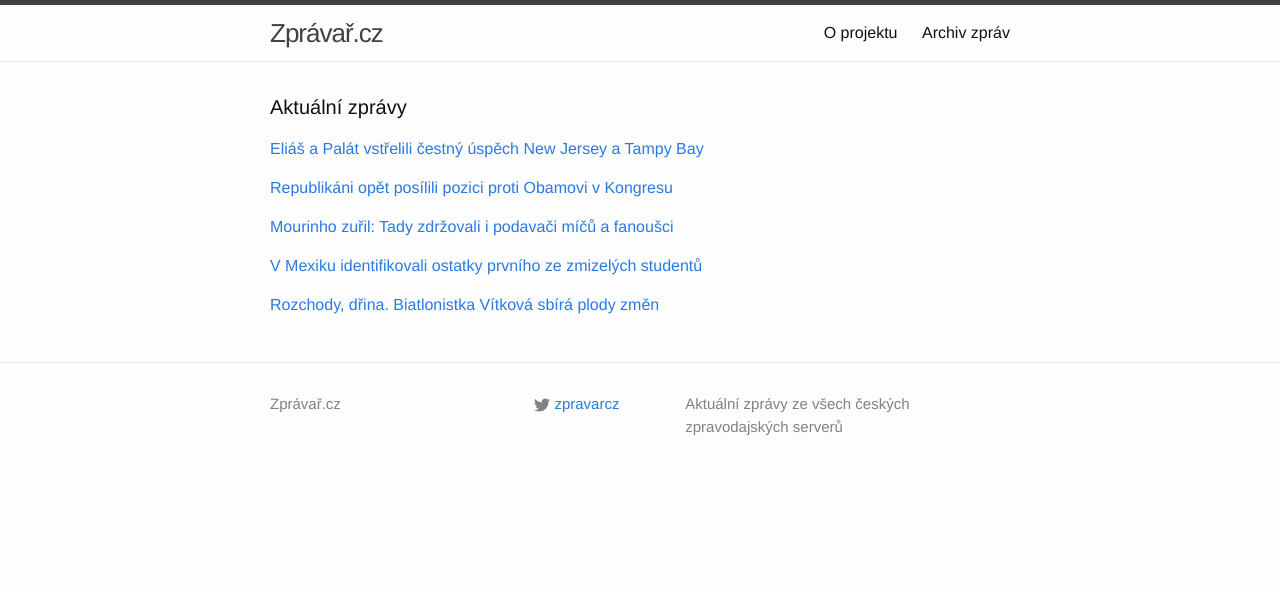
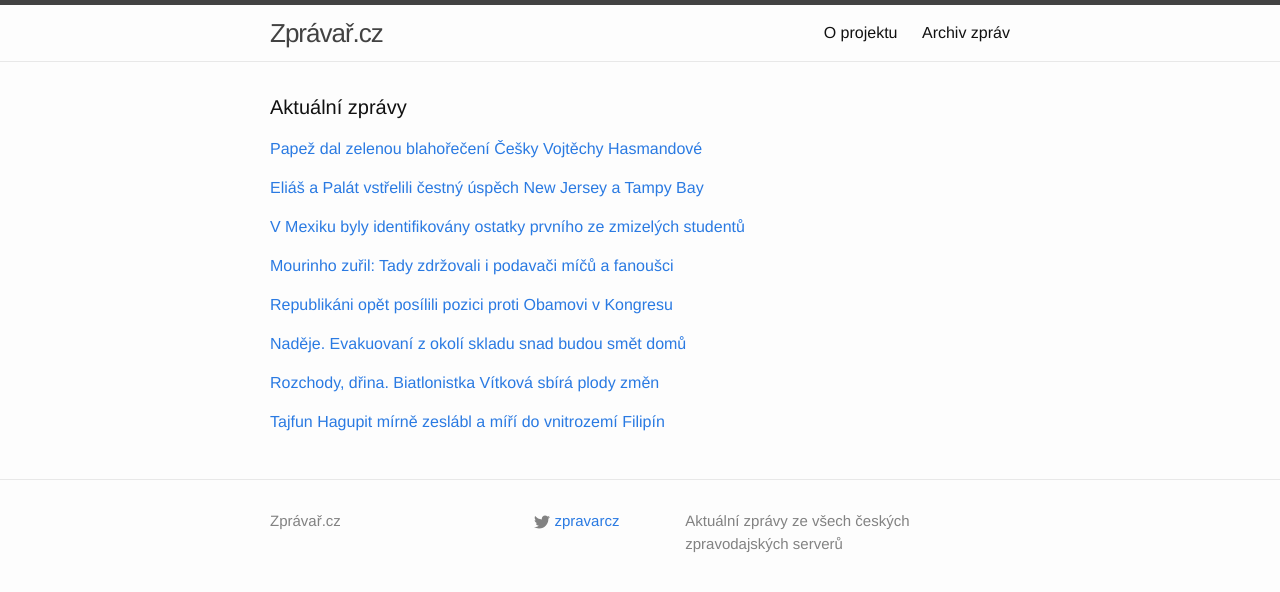
Before and after one commit to adliska/zpravar, a Jekyll site: the page built from index.html, in a window 1280 px wide. Shown: the top 592 px of the page. Built offline with Jekyll 4.4.1, drawn with Linux system fonts in a browser that asks for light colours.

Commit message:
zpravar news update

```diff
--- a/index.html
+++ b/index.html
@@ -5,40 +5,63 @@ layout: default
 <div class="home">
     <h1 class="page-heading">Aktuální zprávy</h1>
 
-<p><a href="javascript:;" onclick="toggle_visibility('zpravy0')">Eliáš a Palát vstřelili čestný úspěch New Jersey a Tampy Bay</a></p>
+<p><a href="javascript:;" onclick="toggle_visibility('zpravy0')">Papež dal zelenou blahořečení Češky Vojtěchy Hasmandové</a></p>
 <div id="zpravy0" style="display:none">
+<ul>
+<li><a href=http://echo24.cz/a/wZJjt>Papež dal zelenou blahořečení Češky Vojtěchy Hasmandové - echo24.cz</a></li>
+<li><a href=http://www.tyden.cz/rubriky/domaci/papez-potvrdil-proces-k-blahoreceni-ceske-boromejky_326490.html>Papež potvrdil proces k blahořečení české boromejky - www.tyden.cz</a></li>
+<li><a href=http://zpravy.idnes.cz/papez-boromejka-svatoreceni-dgz-/zahranicni.aspx?c=A141207_073719_zahranicni_hv>Papež potvrdil proces k blahořečení české boromejky - zpravy.idnes.cz</a></li>
+<li><a href=http://www.lidovky.cz/papez-potvrdil-proces-k-blahoreceni-ceske-boromejky-vojtechy-hasmandove-1qn-/zpravy-svet.aspx?c=A141207_074851_ln_zahranici_mct>Papež potvrdil proces k blahořečení české boromejky Vojtěchy Hasmandové  - www.lidovky.cz</a></li>
+</ul>
+</div><p><a href="javascript:;" onclick="toggle_visibility('zpravy1')">Eliáš a Palát vstřelili čestný úspěch New Jersey a Tampy Bay</a></p>
+<div id="zpravy1" style="display:none">
 <ul>
 <li><a href=http://www.denik.cz/hokej/elias-a-palat-vstrelili-cestny-uspech-new-jersey-a-tampy-bay-20141207.html>Eliáš a Palát vstřelili čestný úspěch New Jersey a Tampy Bay - www.denik.cz</a></li>
 <li><a href=http://www.rozhlas.cz/_zprava/elias-s-palatem-svymi-goly-jen-zmirnili-porazky-new-jersey-a-tampy-bay--1429398>Eliáš s Palátem svými góly jen zmírnili porážky New Jersey a Tampy Bay - www.rozhlas.cz</a></li>
 <li><a href=http://sport.aktualne.cz/elias-jedinym-strelcem-porazenych-devils-trefil-se-i-palat/r~91a1b0927dda11e4bdad0025900fea04/>Eliáš jediným střelcem poražených Devils, trefil se i Palát - sport.aktualne.cz</a></li>
 <li><a href=http://www.sportovninoviny.cz/zpravy/elias-a-palat-vstrelili-cestny-uspech-new-jersey-a-tampy-bay/1155964>Eliáš a Palát vstřelili čestný úspěch New Jersey a Tampy Bay - www.sportovninoviny.cz</a></li>
 </ul>
-</div><p><a href="javascript:;" onclick="toggle_visibility('zpravy1')">Republikáni opět posílili pozici proti Obamovi v Kongresu</a></p>
-<div id="zpravy1" style="display:none">
+</div><p><a href="javascript:;" onclick="toggle_visibility('zpravy2')">V Mexiku byly identifikovány ostatky prvního ze zmizelých studentů</a></p>
+<div id="zpravy2" style="display:none">
+<ul>
+<li><a href=http://www.ceskatelevize.cz/ct24/svet/294718-v-mexiku-byly-identifikovany-ostatky-prvniho-ze-zmizelych-studentu/>V Mexiku byly identifikovány ostatky prvního ze zmizelých studentů - www.ceskatelevize.cz</a></li>
+<li><a href=http://www.novinky.cz/zahranicni/amerika/355635-v-mexiku-identifikovali-ostatky-prvniho-ze-zmizelych-studentu.html>V Mexiku identifikovali ostatky prvního ze zmizelých studentů - www.novinky.cz</a></li>
+<li><a href=http://zpravy.idnes.cz/odbornici-v-mexiku-identifikovali-telo-prvniho-ze-zmizelych-studentu-1zs-/zahranicni.aspx?c=A141207_003839_zahranicni_cen>Odborníci v Mexiku identifikovali tělo prvního ze zmizelých studentů - zpravy.idnes.cz</a></li>
+<li><a href=http://www.ceskenoviny.cz/zpravy/zpravy/v-mexiku-identifikovany-ostatky-prvniho-ze-zmizelych-studentu/1155953>V Mexiku identifikovány ostatky prvního ze zmizelých studentů - www.ceskenoviny.cz</a></li>
+</ul>
+</div><p><a href="javascript:;" onclick="toggle_visibility('zpravy3')">Mourinho zuřil: Tady zdržovali i podavači míčů a fanoušci</a></p>
+<div id="zpravy3" style="display:none">
+<ul>
+<li><a href=http://www.tyden.cz/rubriky/sport/fotbal/zahranicni-souteze/mourinho-zuril-tady-zdrzovali-i-podavaci-micu-a-fanousci_326486.html>Mourinho zuřil: Tady zdržovali i podavači míčů a fanoušci - www.tyden.cz</a></li>
+<li><a href=http://sport.aktualne.cz/mourinha-po-prohre-chelsea-stvali-fanousci-i-podavac-micu/r~2adb9bd07d7a11e497f0002590604f2e/>Mourinha po prohře Chelsea štvali fanoušci i podavač míčů - sport.aktualne.cz</a></li>
+<li><a href=http://www.tyden.cz/rubriky/sport/fotbal/zahranicni-souteze/rozzureny-mourinho-tady-zdrzovali-i-podavaci-micu-a-fanousci_326486.html>Rozzuřený Mourinho: Tady zdržovali i podavači míčů a fanoušci - www.tyden.cz</a></li>
+</ul>
+</div><p><a href="javascript:;" onclick="toggle_visibility('zpravy4')">Republikáni opět posílili pozici proti Obamovi v Kongresu</a></p>
+<div id="zpravy4" style="display:none">
 <ul>
 <li><a href=http://zpravy.aktualne.cz/zahranici/republikani-opet-posilili-opozici-proti-obamovi-v-senatu/r~8c320a3e7ddb11e48477002590604f2e/>Republikáni opět posílili pozici proti Obamovi v Kongresu - zpravy.aktualne.cz</a></li>
 <li><a href=http://www.novinky.cz/zahranicni/amerika/355636-republikani-v-senatu-usa-jeste-vic-posilili.html>Republikáni v Senátu USA ještě víc posílili  - www.novinky.cz</a></li>
 <li><a href=http://www.ceskenoviny.cz/zpravy/zpravy/americti-republikani-v-druhem-kole-hlasovani-posilili-v-senatu/1155961>Američtí republikáni v druhém kole hlasování posílili v Senátu - www.ceskenoviny.cz</a></li>
 </ul>
-</div><p><a href="javascript:;" onclick="toggle_visibility('zpravy2')">Mourinho zuřil: Tady zdržovali i podavači míčů a fanoušci</a></p>
-<div id="zpravy2" style="display:none">
+</div><p><a href="javascript:;" onclick="toggle_visibility('zpravy5')">Naděje. Evakuovaní z okolí skladu snad budou smět domů</a></p>
+<div id="zpravy5" style="display:none">
 <ul>
-<li><a href=http://www.tyden.cz/rubriky/sport/fotbal/zahranicni-souteze/mourinho-zuril-tady-zdrzovali-i-podavaci-micu-a-fanousci_326486.html>Mourinho zuřil: Tady zdržovali i podavači míčů a fanoušci - www.tyden.cz</a></li>
-<li><a href=http://sport.aktualne.cz/mourinha-po-prohre-chelsea-stvali-fanousci-i-podavac-micu/r~2adb9bd07d7a11e497f0002590604f2e/>Mourinha po prohře Chelsea štvali fanoušci i podavač míčů - sport.aktualne.cz</a></li>
-<li><a href=http://www.tyden.cz/rubriky/sport/fotbal/zahranicni-souteze/rozzureny-mourinho-tady-zdrzovali-i-podavaci-micu-a-fanousci_326486.html>Rozzuřený Mourinho: Tady zdržovali i podavači míčů a fanoušci - www.tyden.cz</a></li>
+<li><a href=http://www.tyden.cz/rubriky/domaci/nadeje-evakuovani-z-okoli-skladu-snad-budou-smet-domu_326491.html>Naděje. Evakuovaní z okolí skladu snad budou smět domů - www.tyden.cz</a></li>
+<li><a href=http://www.rozhlas.cz/_zprava/pyrotechnici-proveri-dalsi-budovu-v-municnim-skladu-ve-vrbeticich--1429395>Pyrotechnici prověří další budovu v muničním skladu ve Vrběticích - www.rozhlas.cz</a></li>
+<li><a href=http://www.ceskenoviny.cz/zpravy/zpravy/evakuovani-lide-z-okoli-municniho-skladu-se-dnes-mozna-vrati-domu/1155958>Evakuovaní lidé z okolí muničního skladu se dnes možná vrátí domů - www.ceskenoviny.cz</a></li>
 </ul>
-</div><p><a href="javascript:;" onclick="toggle_visibility('zpravy3')">V Mexiku identifikovali ostatky prvního ze zmizelých studentů</a></p>
-<div id="zpravy3" style="display:none">
-<ul>
-<li><a href=http://www.novinky.cz/zahranicni/amerika/355635-v-mexiku-identifikovali-ostatky-prvniho-ze-zmizelych-studentu.html>V Mexiku identifikovali ostatky prvního ze zmizelých studentů - www.novinky.cz</a></li>
-<li><a href=http://zpravy.idnes.cz/odbornici-v-mexiku-identifikovali-telo-prvniho-ze-zmizelych-studentu-1zs-/zahranicni.aspx?c=A141207_003839_zahranicni_cen>Odborníci v Mexiku identifikovali tělo prvního ze zmizelých studentů - zpravy.idnes.cz</a></li>
-<li><a href=http://www.ceskenoviny.cz/zpravy/zpravy/v-mexiku-identifikovany-ostatky-prvniho-ze-zmizelych-studentu/1155953>V Mexiku identifikovány ostatky prvního ze zmizelých studentů - www.ceskenoviny.cz</a></li>
-</ul>
-</div><p><a href="javascript:;" onclick="toggle_visibility('zpravy4')">Rozchody, dřina. Biatlonistka Vítková sbírá plody změn</a></p>
-<div id="zpravy4" style="display:none">
+</div><p><a href="javascript:;" onclick="toggle_visibility('zpravy6')">Rozchody, dřina. Biatlonistka Vítková sbírá plody změn</a></p>
+<div id="zpravy6" style="display:none">
 <ul>
 <li><a href=http://www.tyden.cz/rubriky/sport/zimni-sporty/rozchody-drina-biatlonistka-vitkova-sbira-plody-zmen_326484.html>Rozchody, dřina. Biatlonistka Vítková sbírá plody změn - www.tyden.cz</a></li>
 <li><a href=http://www.tyden.cz/rubriky/sport/zimni-sporty/zmenila-sportovni-zivot-nyni-vitkova-sbira-plody_326484.html>Změnila sportovní život, nyní Vítková sbírá plody - www.tyden.cz</a></li>
 <li><a href=http://www.denik.cz/zimni_sporty/vitkova-se-raduje-ze-stribra-a-tvrdi-hodne-mi-pomaha-ze-je-v-tymu-veselo-2014120.html>Vítková se raduje ze stříbra a tvrdí: Hodně mi pomáhá, že je v týmu veselo - www.denik.cz</a></li>
 </ul>
+</div><p><a href="javascript:;" onclick="toggle_visibility('zpravy7')">Tajfun Hagupit mírně zeslábl a míří do vnitrozemí Filipín</a></p>
+<div id="zpravy7" style="display:none">
+<ul>
+<li><a href=http://www.ceskatelevize.cz/ct24/svet/294719-tajfun-hagupit-mirne-zeslabl-a-miri-do-vnitrozemi-filipin/>Tajfun Hagupit mírně zeslábl a míří do vnitrozemí Filipín - www.ceskatelevize.cz</a></li>
+<li><a href=http://zpravy.idnes.cz/tajfun-hagupit-filipiny-0ws-/zahranicni.aspx?c=A141207_074715_zahranicni_hv>Tajfun Hagupit škodí na Filipínách, čeká se na informace o obětech - zpravy.idnes.cz</a></li>
+<li><a href=http://www.ceskenoviny.cz/zpravy/zpravy/tajfun-hagupit-nad-filipinami-zeslabl-stale-je-ale-hrozivy/1155963>Tajfun Hagupit nad Filipínami zeslábl, stále je ale hrozivý - www.ceskenoviny.cz</a></li>
+</ul>
 </div></div>
```
